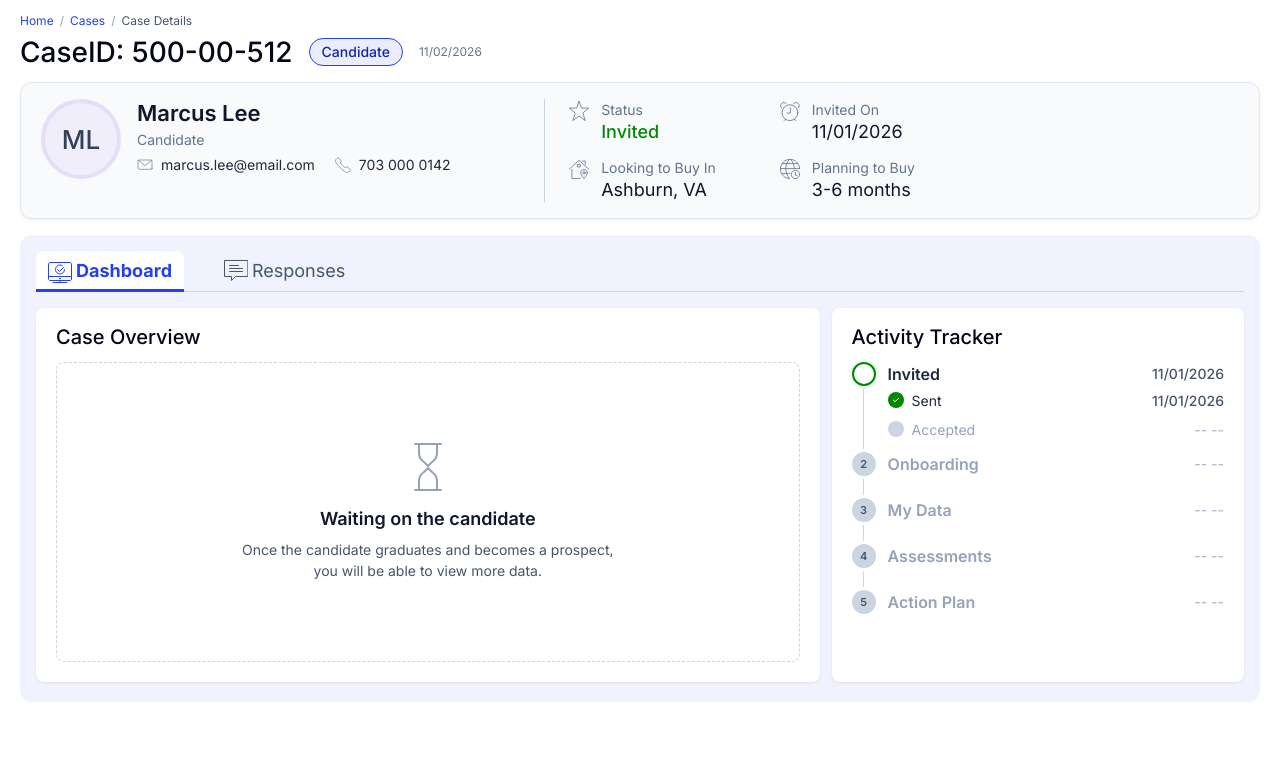
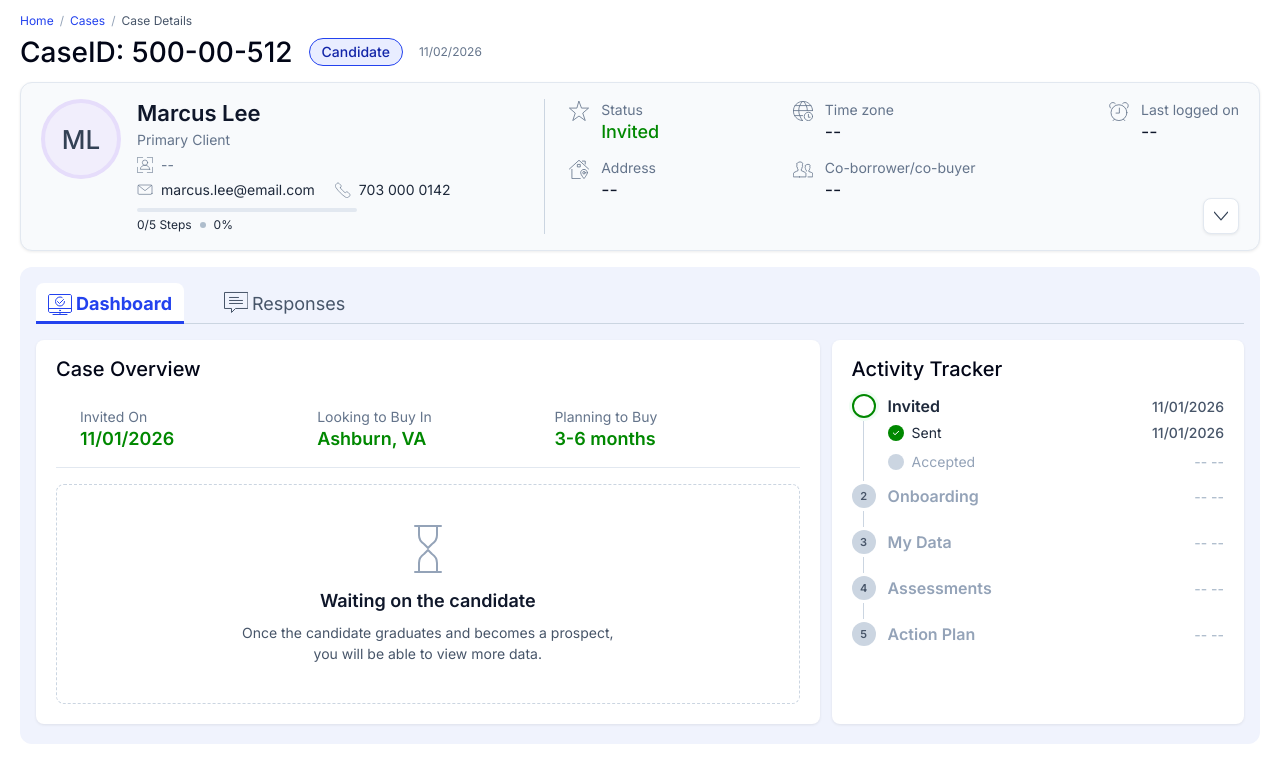
Before and after one commit to udx-ui/keyz-mockups, a plain HTML site: page realtor-candidate-invited-details.html in a window 1280 px wide. Drawn offline with Linux system fonts and the light colour scheme.

Commit message:
Add files via upload

```diff
--- a/realtor-candidate-invited-details.html
+++ b/realtor-candidate-invited-details.html
@@ -296,7 +296,7 @@
   /* Candidate state */
   .tile.thin .tile-info { grid-template-columns: auto auto; justify-content: start; gap: 12px 64px; }
   .waiting { display: flex; flex-direction: column; align-items: center; justify-content: center; gap: 8px; text-align: center;
-             min-height: 300px; padding: 24px; border: 1px dashed var(--n-200); border-radius: var(--r-md); }
+             min-height: 220px; padding: 24px; margin-top: 16px; border: 1px dashed var(--n-200); border-radius: var(--r-md); }
   .waiting .icon { width: 48px; height: 48px; color: var(--n-400); margin-bottom: 8px; stroke-width: 1; }
   .waiting .t { font-size: 18px; font-weight: 600; color: var(--n-800); line-height: 1.35; }
   .waiting .d { font-size: 14px; color: var(--n-500); max-width: 380px; }
@@ -347,40 +347,67 @@
     <span class="date">11/02/2026</span>
   </div>
 
-  <!-- Header tile card: candidate (name and email only) -->
-  <section class="tile thin" aria-label="Candidate summary">
+  <section class="tile" id="tile" aria-label="Client summary">
    <div class="tile-top">
     <div class="tile-client">
       <div class="avatar" aria-hidden="true">ML</div>
       <div style="min-width:0">
         <div class="client-name">Marcus Lee</div>
-        <div class="client-role">Candidate</div>
+        <div class="client-role when-closed">Primary Client</div>
+        <div class="meta-row">
+          <span class="meta muted"><svg class="icon"><use href="#i-gender"/></svg>--</span>
+        </div>
         <div class="meta-row">
           <span class="meta"><svg class="icon"><use href="#i-email"/></svg>marcus.lee@email.com</span>
           <span class="meta"><svg class="icon"><use href="#i-phone"/></svg>703 000 0142</span>
         </div>
+        <div class="progress when-closed">
+          <div class="progress-track"><div class="progress-fill" style="width:0%"></div></div>
+          <div class="progress-label">0/5 Steps <i></i> 0%</div>
+        </div>
       </div>
     </div>
+
     <div class="tile-divider"></div>
+
     <div class="tile-info">
       <div class="field">
         <svg class="icon"><use href="#i-star"/></svg>
         <div><div class="label-md">Status</div><div class="value-md success">Invited</div></div>
       </div>
       <div class="field">
+        <svg class="icon"><use href="#i-time-zone"/></svg>
+        <div><div class="label-md">Time zone</div><div class="value-md">--</div></div>
+      </div>
+      <div class="field">
         <svg class="icon"><use href="#i-clock"/></svg>
-        <div><div class="label-md">Invited On</div><div class="value-md">11/01/2026</div></div>
+        <div><div class="label-md">Last logged on</div><div class="value-md">--</div></div>
       </div>
       <div class="field">
         <svg class="icon"><use href="#i-address"/></svg>
-        <div><div class="label-md">Looking to Buy In</div><div class="value-md">Ashburn, VA</div></div>
+        <div><div class="label-md">Address</div><div class="value-md">--</div></div>
       </div>
       <div class="field">
-        <svg class="icon"><use href="#i-time-zone"/></svg>
-        <div><div class="label-md">Planning to Buy</div><div class="value-md">3-6 months</div></div>
+        <svg class="icon"><use href="#i-co-client"/></svg>
+        <div><div class="label-md">Co-borrower/co-buyer</div><div class="value-md">--</div></div>
       </div>
     </div>
+
    </div>
+
+    <div class="tile-more" id="tile-more" hidden>
+      <div><div class="label-md">Date of Birth</div><div class="value-md">--</div></div>
+      <div><div class="label-md">Preferred Language</div><div class="value-md">--</div></div>
+      <div><div class="label-md">TBD</div><div class="value-md">--</div></div>
+      <div><div class="label-md">TBD</div><div class="value-md">--</div></div>
+      <div><div class="label-md">TBD</div><div class="value-md">--</div></div>
+      <div><div class="label-md">TBD</div><div class="value-md">--</div></div>
+      <div><div class="label-md">TBD</div><div class="value-md">--</div></div>
+    </div>
+
+    <button class="tile-expand" id="tile-toggle" type="button" aria-expanded="false" aria-controls="tile-more" aria-label="Show more client details">
+      <svg class="icon"><use href="#i-chevron-down"/></svg>
+    </button>
   </section>
 
   <section class="panel">
@@ -397,6 +424,11 @@
     <div class="dash stretch">
       <div class="card">
         <h2>Case Overview</h2>
+        <div class="overview-row">
+          <div><div class="label-md">Invited On</div><div class="value-md">11/01/2026</div></div>
+          <div><div class="label-md">Looking to Buy In</div><div class="value-md">Ashburn, VA</div></div>
+          <div><div class="label-md">Planning to Buy</div><div class="value-md">3-6 months</div></div>
+        </div>
         <div class="waiting">
           <svg class="icon"><use href="#i-hourglass"/></svg>
           <div class="t">Waiting on the candidate</div>
@@ -465,6 +497,17 @@
         return '<div class="sub-row">' + orb(s[1], 'sub') + row(s[0], s[1], s[2]) + '</div>'; }).join('') + '</div>' : '') + '</div></div>';
   }).join('');
 
+  // Header card: expand / collapse
+  (function () {
+    var tile = document.getElementById('tile'), more = document.getElementById('tile-more'), btn = document.getElementById('tile-toggle');
+    btn.addEventListener('click', function () {
+      var open = more.hidden;
+      more.hidden = !open; tile.classList.toggle('open', open);
+      btn.setAttribute('aria-expanded', open ? 'true' : 'false');
+      btn.setAttribute('aria-label', open ? 'Show fewer client details' : 'Show more client details');
+    });
+  })();
+
   // Tabs
   var tabs = Array.prototype.slice.call(document.querySelectorAll('.tab'));
   function select(tab) {
```
